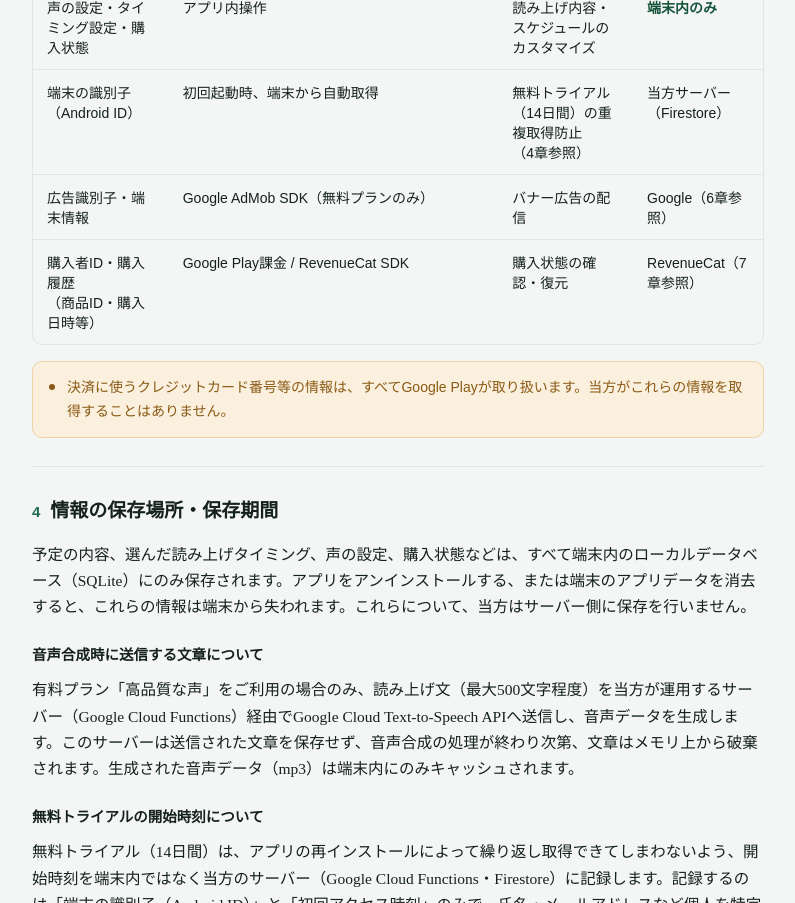
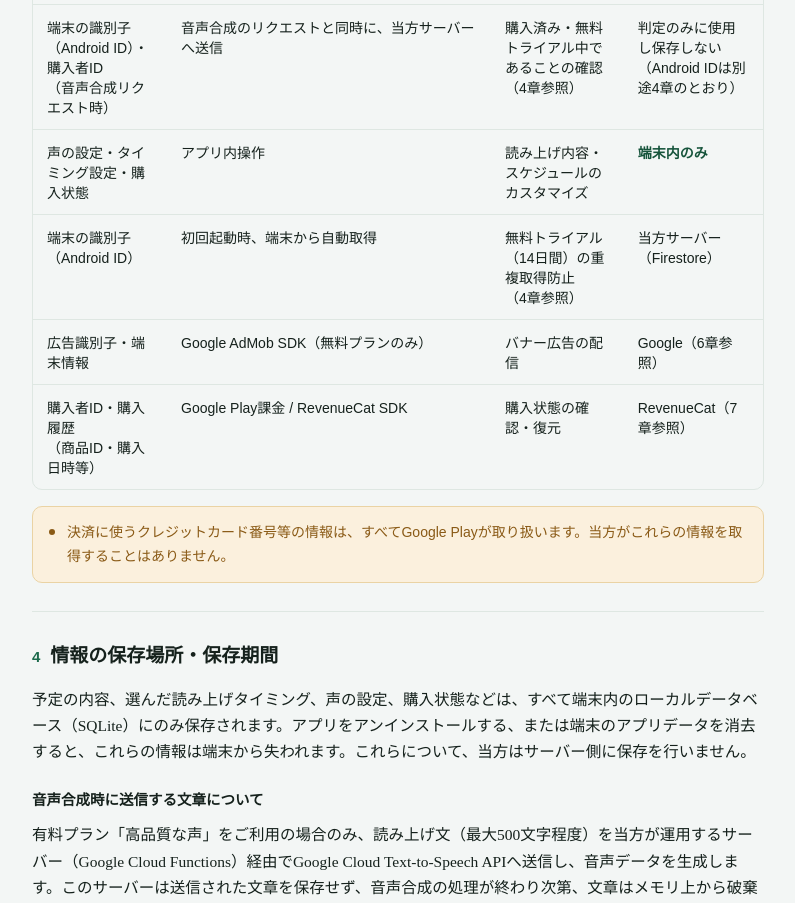
Before and after one commit to riverplate1265-rgb/yomiage-navi-legal, a plain HTML site: page index.html in a window 1280 px wide. Shown: the part 1897-2800 px from the top of the page, without its empty margins (242-1037 px from the left). Drawn offline with Linux system fonts and the light colour scheme.

Commit message:
プライバシーポリシーを更新（音声合成時に送信する識別子について追記）

```diff
--- a/index.html
+++ b/index.html
@@ -349,6 +349,7 @@
   <h1 class="title">プライバシーポリシー</h1>
   <div class="meta-line">
     <span>制定日: <strong>2026年8月15日</strong></span>
+    <span>最終更新日: <strong>2026年8月17日</strong></span>
     <span>提供者: <strong>Riverplate Studio</strong></span>
     <span>対象OS: <strong>Android</strong></span>
   </div>
@@ -439,6 +440,12 @@
             <td>処理後即時破棄<br><span class="sub">（4章参照）</span></td>
           </tr>
           <tr>
+            <td>端末の識別子（Android ID）・購入者ID<br><span class="sub">（音声合成リクエスト時）</span></td>
+            <td>音声合成のリクエストと同時に、当方サーバーへ送信</td>
+            <td>購入済み・無料トライアル中であることの確認<br><span class="sub">（4章参照）</span></td>
+            <td>判定のみに使用し保存しない<br><span class="sub">（Android IDは別途4章のとおり）</span></td>
+          </tr>
+          <tr>
             <td>声の設定・タイミング設定・購入状態</td>
             <td>アプリ内操作</td>
             <td>読み上げ内容・スケジュールのカスタマイズ</td>
@@ -476,7 +483,7 @@
     <div class="doc-body">
       <p>予定の内容、選んだ読み上げタイミング、声の設定、購入状態などは、すべて端末内のローカルデータベース（SQLite）にのみ保存されます。アプリをアンインストールする、または端末のアプリデータを消去すると、これらの情報は端末から失われます。これらについて、当方はサーバー側に保存を行いません。</p>
       <h3>音声合成時に送信する文章について</h3>
-      <p>有料プラン「高品質な声」をご利用の場合のみ、読み上げ文（最大500文字程度）を当方が運用するサーバー（Google Cloud Functions）経由でGoogle Cloud Text-to-Speech APIへ送信し、音声データを生成します。このサーバーは送信された文章を保存せず、音声合成の処理が終わり次第、文章はメモリ上から破棄されます。生成された音声データ（mp3）は端末内にのみキャッシュされます。</p>
+      <p>有料プラン「高品質な声」をご利用の場合のみ、読み上げ文（最大500文字程度）を当方が運用するサーバー（Google Cloud Functions）経由でGoogle Cloud Text-to-Speech APIへ送信し、音声データを生成します。このサーバーは送信された文章を保存せず、音声合成の処理が終わり次第、文章はメモリ上から破棄されます。生成された音声データ（mp3）は端末内にのみキャッシュされます。あわせて、購入済み・無料トライアル中のいずれかであることを確認するため、端末の識別子（Android ID）と購入者ID（RevenueCatのアカウント識別子）も同じリクエストで送信されます。これらは判定のみに使われ、サーバー側に保存されることはありません（Android IDについては、無料トライアルの記録として次項のとおり別途保持されます）。</p>
       <h3>無料トライアルの開始時刻について</h3>
       <p>無料トライアル（14日間）は、アプリの再インストールによって繰り返し取得できてしまわないよう、開始時刻を端末内ではなく当方のサーバー（Google Cloud Functions・Firestore）に記録します。記録するのは「端末の識別子（Android ID）」と「初回アクセス時刻」のみで、氏名・メールアドレスなど個人を特定できる情報とは紐づけません。この記録は、不正なトライアル取得を防ぐという目的上、他の情報とは異なりサーバー側に保持し続けます。</p>
     </div>
@@ -568,7 +575,7 @@
 
   <footer class="page-footer">
     <span>予定読み上げナビ — プライバシーポリシー</span>
-    <span>制定日 2026年8月15日</span>
+    <span>制定日 2026年8月15日（最終更新 2026年8月17日）</span>
   </footer>
 
 </div>
```
